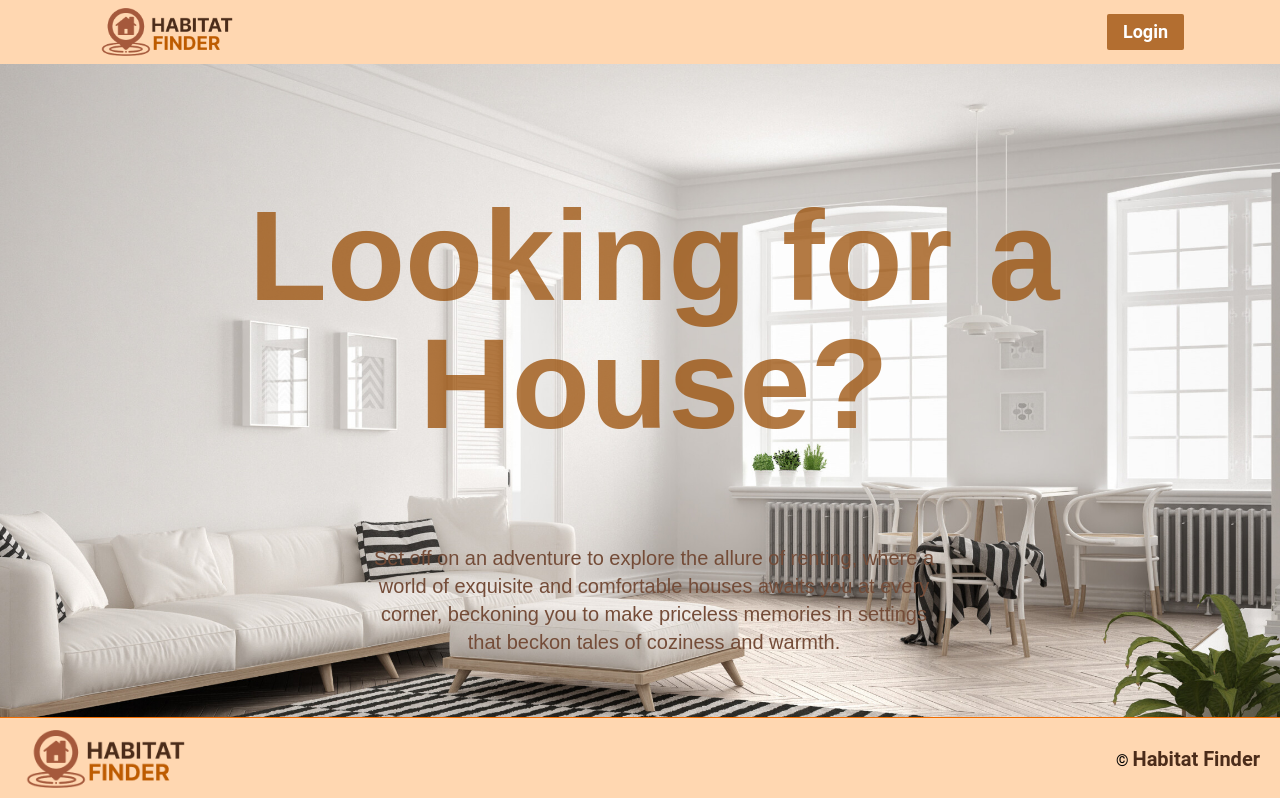
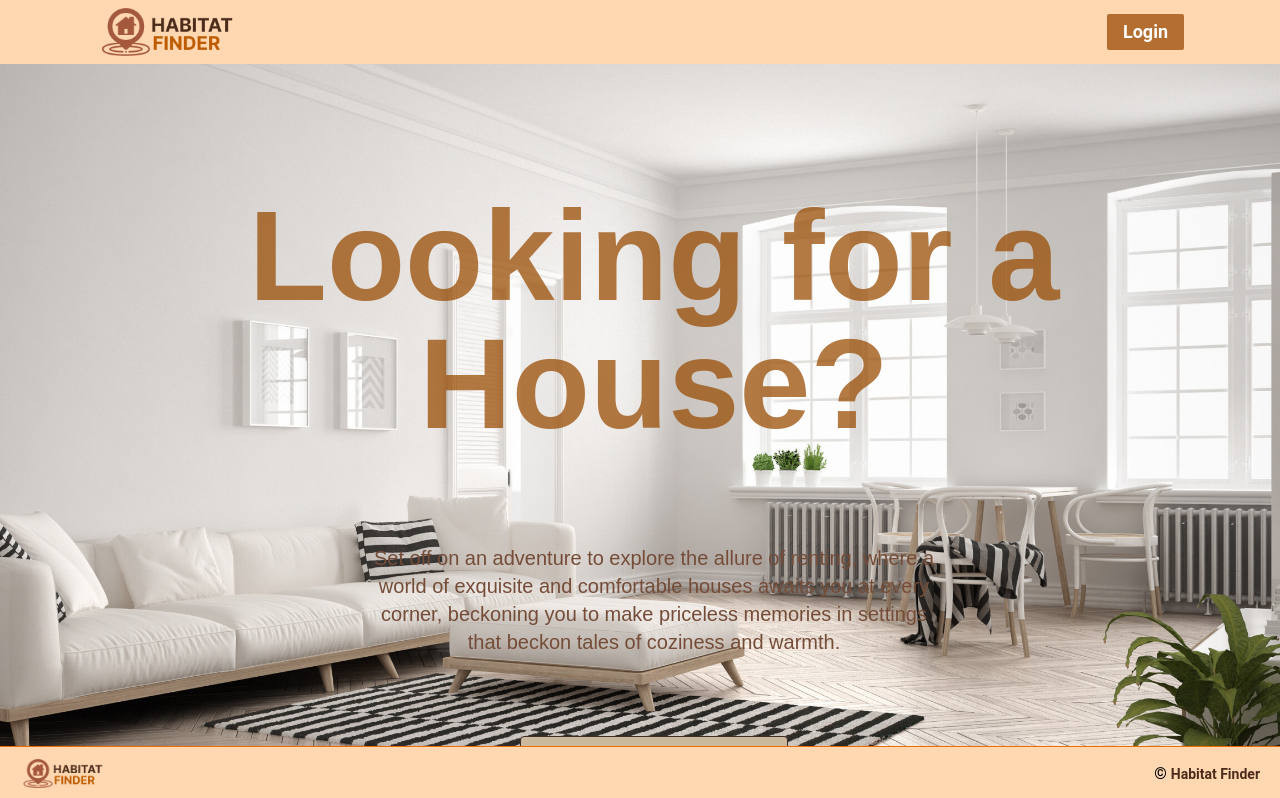
Before and after one commit to Leanseln/Habitat-Finder, a React (Vite) app: page /landingpage in a window 1280 px wide. Shown: the top 798 px of the page. Built offline with nearby package versions, Linux system fonts and the light colour scheme.

Commit message:
update footer

```diff
--- a/src/components/Footer.jsx
+++ b/src/components/Footer.jsx
@@ -7,11 +7,11 @@ const Footer = () => {
 
   return (
     <div className='bg-[#ffd7b1] w-full border-t-[1px] border-orange-800 flex justify-between items-center px-5 py-2 fixed bottom-0'>
-      <img src={LOGO} alt="" className='py-1  w-[120px] sm:w-[200px]' />
+      <img src={LOGO} alt="" className='py-1  w-[100px]' />
       <div className='flex items-center space-x-10'>
 
 
-        <p className='text-sm sm:text-xl text-[#BD5B00] font-semibold'>
+        <p className='text-sm sm:text-md text-[#BD5B00] font-semibold'>
           <span className='text-[black] text-base'>© </span>
           <span className='text-[#4B2C1A]'>Habitat Finder</span>
         </p>
--- a/src/pages/Home.jsx
+++ b/src/pages/Home.jsx
@@ -108,8 +108,6 @@ const Home = () => {
 
         </div>
         </div>
-
-        <Footer />
         </>
     )
 }
```
